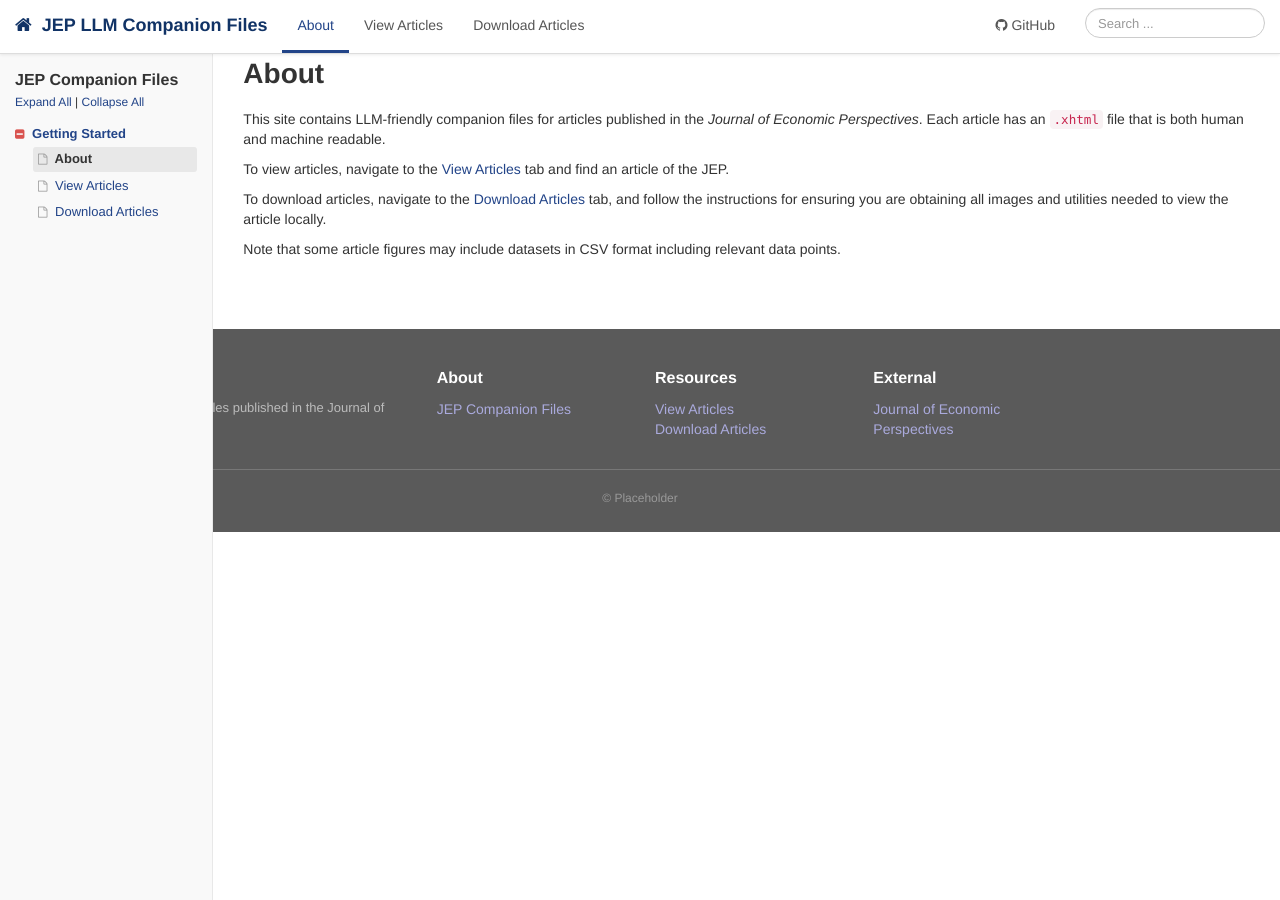
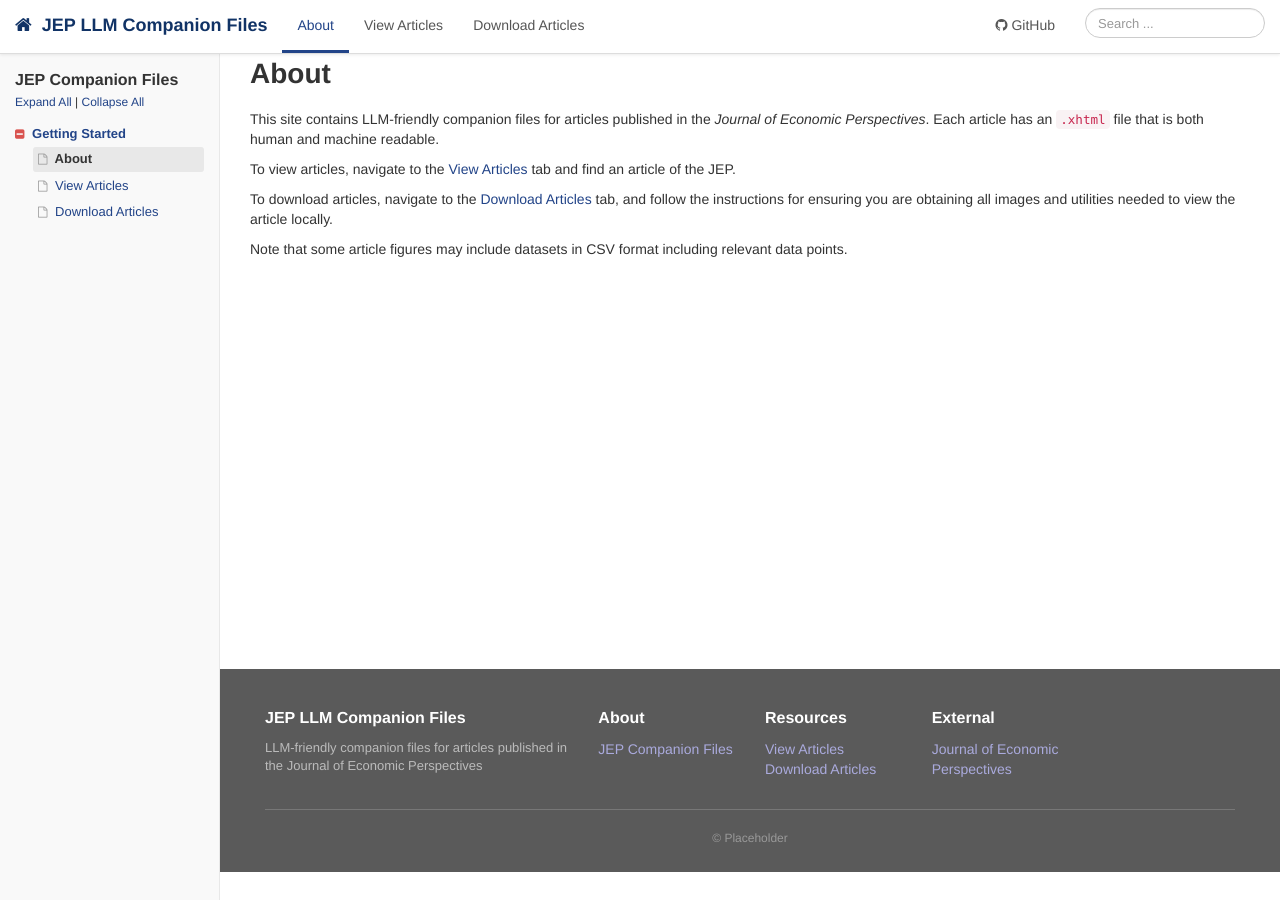
Before and after one commit to liegroup-dartmouth/working-aea-jep, a Jekyll site: the page built from index.md, in a window 1280 px wide. Built offline with Jekyll 4.4.1, drawn with Linux system fonts in a browser that asks for light colours.

Commit message:
Ensure sidebar and top bar do not block content from main tabs

```diff
--- a/_includes/sidebar.html
+++ b/_includes/sidebar.html
@@ -1,4 +1,4 @@
-<div class="col-sm-3 col-md-2 sidebar" id="sidebar" role="navigation">
+<div class="sidebar" id="sidebar" role="navigation">
     <button type="button" class="btn btn-default btn-xs sidebar-toggle visible-xs" id="sidebar-toggle-btn">
         <i class="fa fa-bars"></i> Menu
     </button>
--- a/_layouts/default.html
+++ b/_layouts/default.html
@@ -13,10 +13,8 @@
 </head>
 <body>
     {% include topnav.html %}
-    <div class="container-fluid">
-        <div class="row">
     {% include sidebar.html %}
-            <div class="col-sm-9 col-sm-offset-3 col-md-10 col-md-offset-2 main" id="main-content">
+    <div class="main-content-wrapper" id="main-content">
         {% if site.breadcrumb_display %}
         {% include breadcrumb.html %}
         {% endif %}
@@ -25,8 +23,6 @@
 
         {{ content }}
     </div>
-        </div>
-    </div>
     {% include footer.html %}
     <script src="https://code.jquery.com/jquery-1.12.4.min.js"></script>
     <script src="https://maxcdn.bootstrapcdn.com/bootstrap/3.4.1/js/bootstrap.min.js"></script>
--- a/assets/css/styles.css
+++ b/assets/css/styles.css
@@ -7,6 +7,7 @@ body {
     font-size: 14px;
     color: #333;
     background: #fff;
+    margin: 0;
 }
 
 a { color: #248; }
@@ -25,6 +26,7 @@ h1.page-title {
     background-color: #fff;
     border-color: #ddd;
     box-shadow: 0 1px 3px rgba(0,0,0,0.08);
+    margin-bottom: 0;
 }
 
 .navbar-default .navbar-brand {
@@ -66,6 +68,7 @@ h1.page-title {
     top: 51px;
     bottom: 0;
     left: 0;
+    width: 220px;
     z-index: 1000;
     display: block;
     overflow-x: hidden;
@@ -92,11 +95,9 @@ h1.page-title {
 .nav-sidebar {
     list-style: none;
     padding-left: 0;
-    margin-right: -15px;
-    margin-left: -15px;
 }
 
-.nav-sidebar .sidebar-folder { margin-bottom: 5px; padding: 0 15px; }
+.nav-sidebar .sidebar-folder { margin-bottom: 5px; }
 
 .nav-sidebar .folder-title {
     display: block;
@@ -151,8 +152,10 @@ h1.page-title {
 .related-resources li a { font-size: 13px; }
 
 /* ========== MAIN CONTENT ========== */
-.main {
+.main-content-wrapper {
+    margin-left: 220px;
     padding: 20px 30px;
+    min-height: calc(100vh - 51px - 180px);
 }
 
 /* Breadcrumb */
@@ -172,10 +175,8 @@ h1.page-title {
 .site-footer {
     background-color: #5a5a5a;
     color: #ccc;
-    padding: 30px 0 15px 0;
-    margin-top: 40px;
-    margin-left: -15px;
-    margin-right: -15px;
+    padding: 30px 30px 15px 30px;
+    margin-left: 220px;
 }
 .site-footer h4 {
     color: #fff;
@@ -214,13 +215,17 @@ h1.page-title {
     .sidebar {
         position: relative;
         top: 0;
+        width: 100%;
         min-height: auto;
         border-right: none;
         border-bottom: 1px solid #ddd;
-        width: 100%;
     }
-    .main {
+    .main-content-wrapper {
+        margin-left: 0;
         padding: 15px;
+    }
+    .site-footer {
+        margin-left: 0;
     }
     .sidebar-content {
         display: none;
```
Lines whose indentation alone changed are shown as unchanged.
